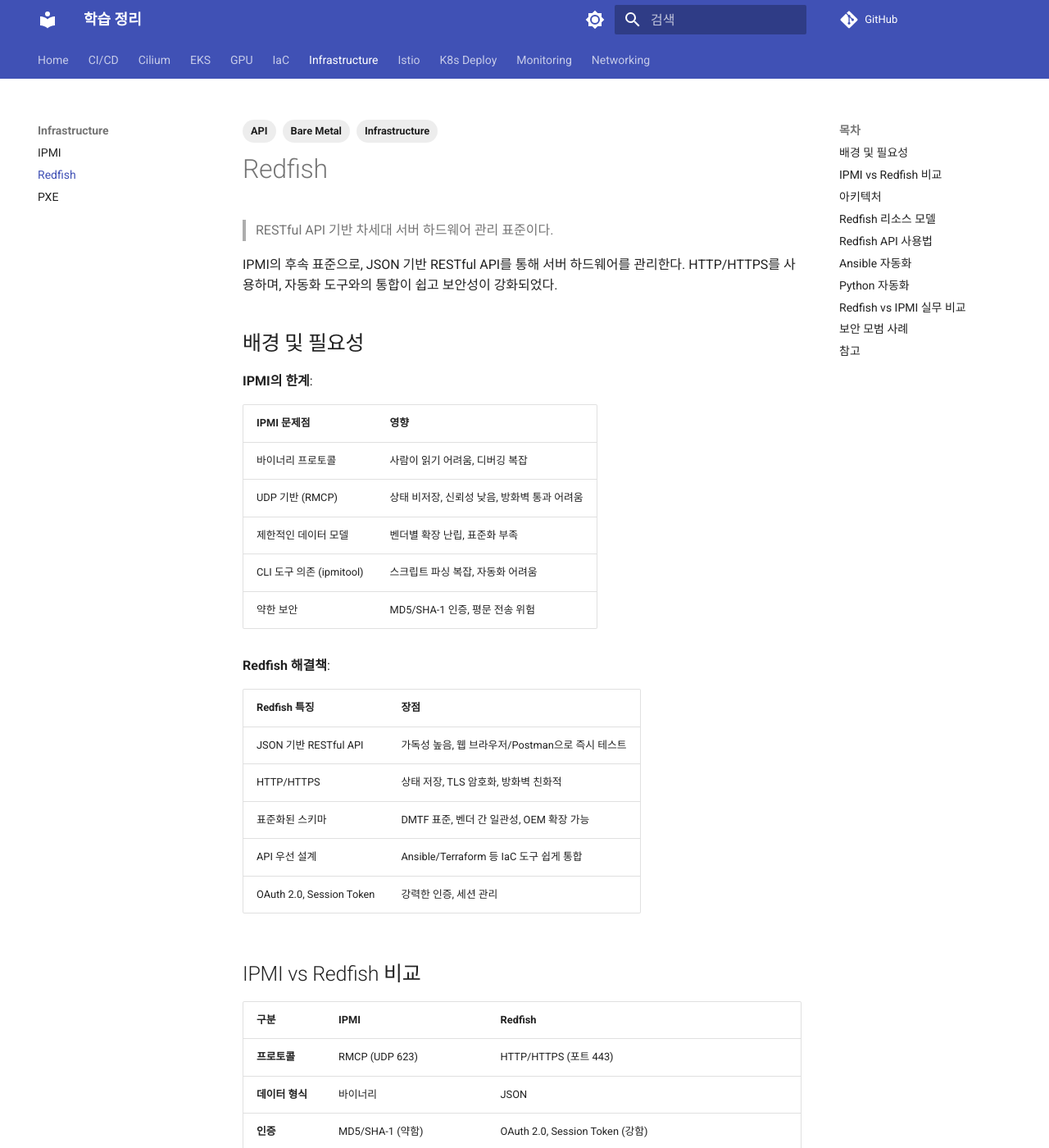
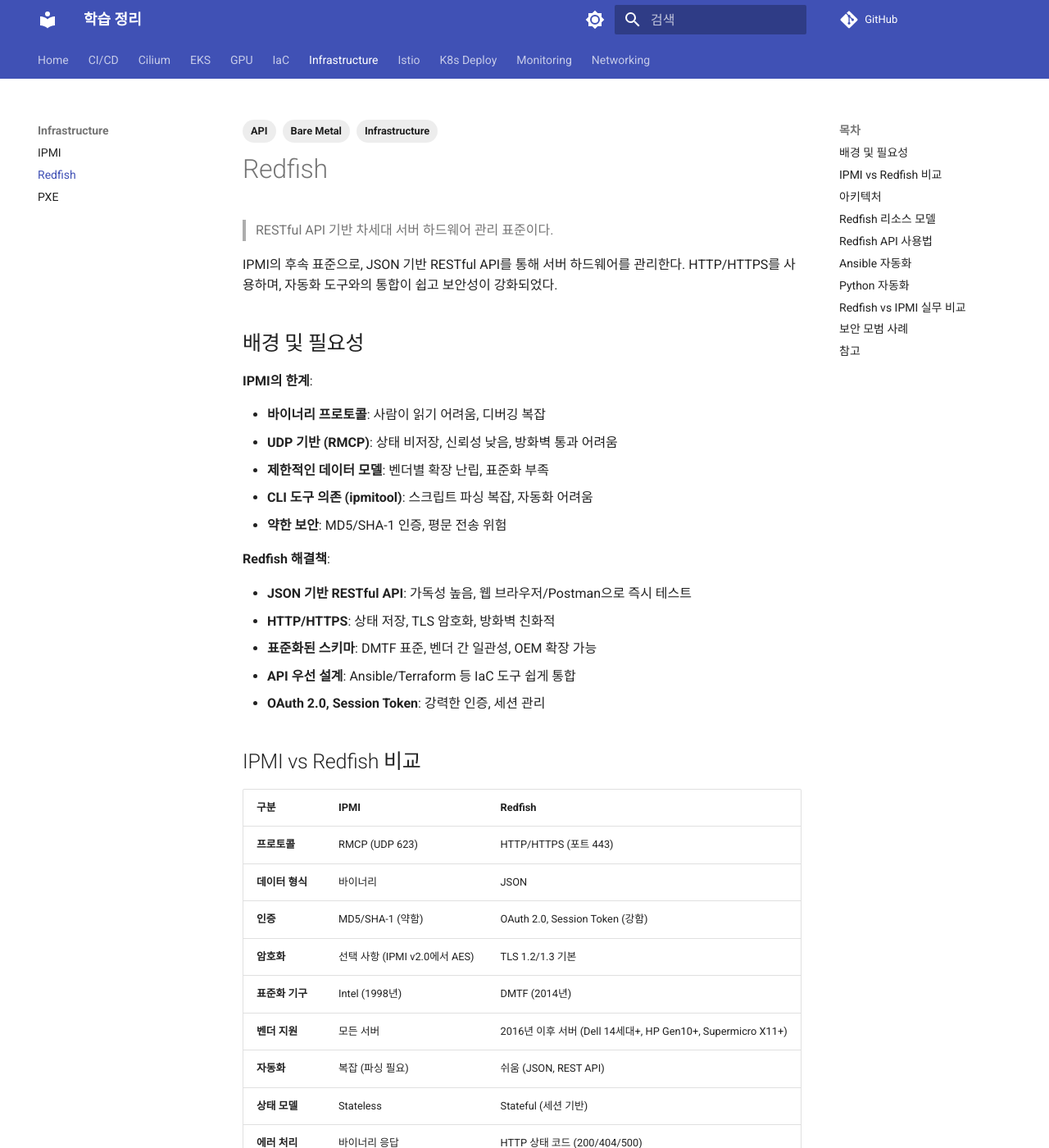
Before and after one commit to juwon8891/juwon8891.github.io, an MkDocs documentation site: the page built from docs/infrastructure/redfish.md, in a window 1280 px wide and 1400 px high. Shown: the whole window at 82% size. Built offline with MkDocs 1.6.1 and Material for MkDocs 9.7.7, drawn with Linux system fonts in a browser that asks for light colours; comment, search, counter and statistics services are not loaded.

Commit message:
docs: Convert simple lists to bullet format in Redfish documentation

```diff
--- a/docs/infrastructure/redfish.md
+++ b/docs/infrastructure/redfish.md
@@ -15,23 +15,19 @@ IPMI의 후속 표준으로, JSON 기반 RESTful API를 통해 서버 하드웨
 
 **IPMI의 한계**:
 
-| IPMI 문제점 | 영향 |
-|------------|------|
-| 바이너리 프로토콜 | 사람이 읽기 어려움, 디버깅 복잡 |
-| UDP 기반 (RMCP) | 상태 비저장, 신뢰성 낮음, 방화벽 통과 어려움 |
-| 제한적인 데이터 모델 | 벤더별 확장 난립, 표준화 부족 |
-| CLI 도구 의존 (ipmitool) | 스크립트 파싱 복잡, 자동화 어려움 |
-| 약한 보안 | MD5/SHA-1 인증, 평문 전송 위험 |
+- **바이너리 프로토콜**: 사람이 읽기 어려움, 디버깅 복잡
+- **UDP 기반 (RMCP)**: 상태 비저장, 신뢰성 낮음, 방화벽 통과 어려움
+- **제한적인 데이터 모델**: 벤더별 확장 난립, 표준화 부족
+- **CLI 도구 의존 (ipmitool)**: 스크립트 파싱 복잡, 자동화 어려움
+- **약한 보안**: MD5/SHA-1 인증, 평문 전송 위험
 
 **Redfish 해결책**:
 
-| Redfish 특징 | 장점 |
-|-------------|------|
-| JSON 기반 RESTful API | 가독성 높음, 웹 브라우저/Postman으로 즉시 테스트 |
-| HTTP/HTTPS | 상태 저장, TLS 암호화, 방화벽 친화적 |
-| 표준화된 스키마 | DMTF 표준, 벤더 간 일관성, OEM 확장 가능 |
-| API 우선 설계 | Ansible/Terraform 등 IaC 도구 쉽게 통합 |
-| OAuth 2.0, Session Token | 강력한 인증, 세션 관리 |
+- **JSON 기반 RESTful API**: 가독성 높음, 웹 브라우저/Postman으로 즉시 테스트
+- **HTTP/HTTPS**: 상태 저장, TLS 암호화, 방화벽 친화적
+- **표준화된 스키마**: DMTF 표준, 벤더 간 일관성, OEM 확장 가능
+- **API 우선 설계**: Ansible/Terraform 등 IaC 도구 쉽게 통합
+- **OAuth 2.0, Session Token**: 강력한 인증, 세션 관리
 
 ## IPMI vs Redfish 비교
 
```
